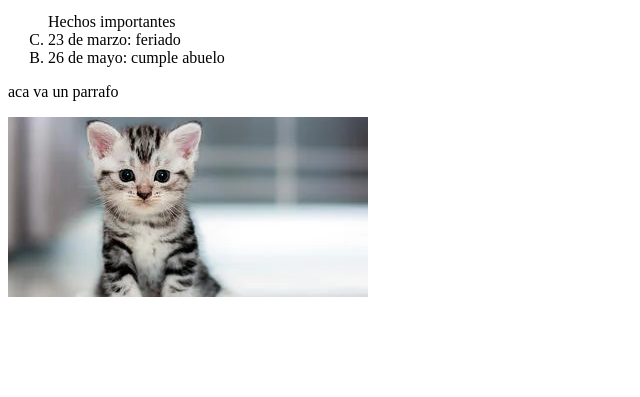
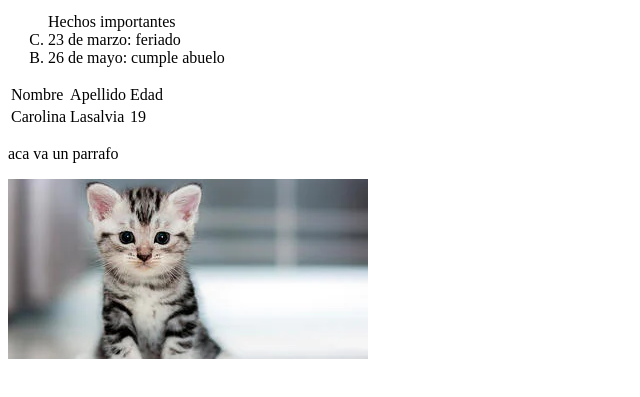
Before and after one commit to clasalvia/WebCaro, a plain HTML site: page index.html in a window 1280 px wide. Shown: the part 137-534 px from the top of the page, without its empty margins (0-640 px from the left). Drawn offline with Linux system fonts and the light colour scheme.

Commit message:
actualizar

```diff
--- a/index.html
+++ b/index.html
@@ -9,17 +9,32 @@
 <body>
     <h1>La web de caro</h1>
     <!--  < nombre propiedad="valor"> </nombre>-->
-    <!-- type = disk - stichpunkte, circle - stichpunkte vaios, square - cuadrado-->
+    <!-- type = disk - stichpunkte, circle - stichpunkte vaios,
+        square - cuadrado-->
     <ul type="disk">Cosas que me cuestan
         <li>programacion web</li>
         <li>analisis</li>
     </ul>
-    <!-- enumera con letras a partir de la C-->
+
+    <!-- enumera con letras a partir de la C
+        y el segundo ítem con B-->
     <ol type="A" start="3" reversed>Hechos importantes
         <li>23 de marzo: feriado</li>
         <li>26 de mayo: cumple abuelo</li>
     </ol>
 
+    <table>
+        <!-- tr para crear filas-->
+        <!-- td para crear table datas-->
+        <tr> <td>Nombre</td>
+        <td>Apellido</td>
+        <td>Edad</td></tr>
+        <tr><td>Carolina</td>
+        <td>Lasalvia</td>
+        <td>19</td></tr>
+
+    </table>
+
     <p>aca va un parrafo</p>
     <img src="./images/gato.webp" alt="">
 </body>
```
